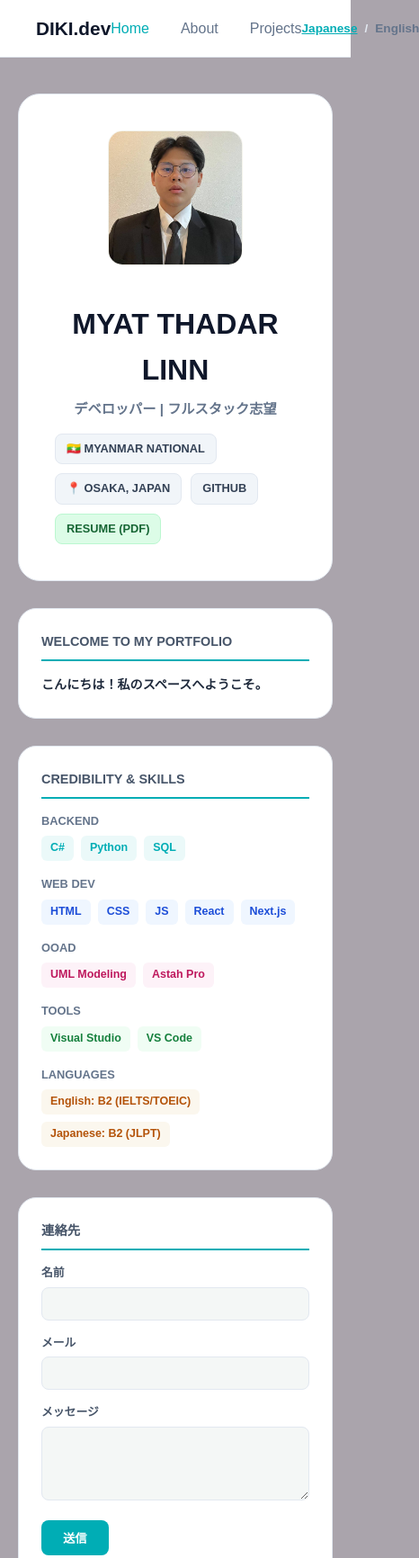
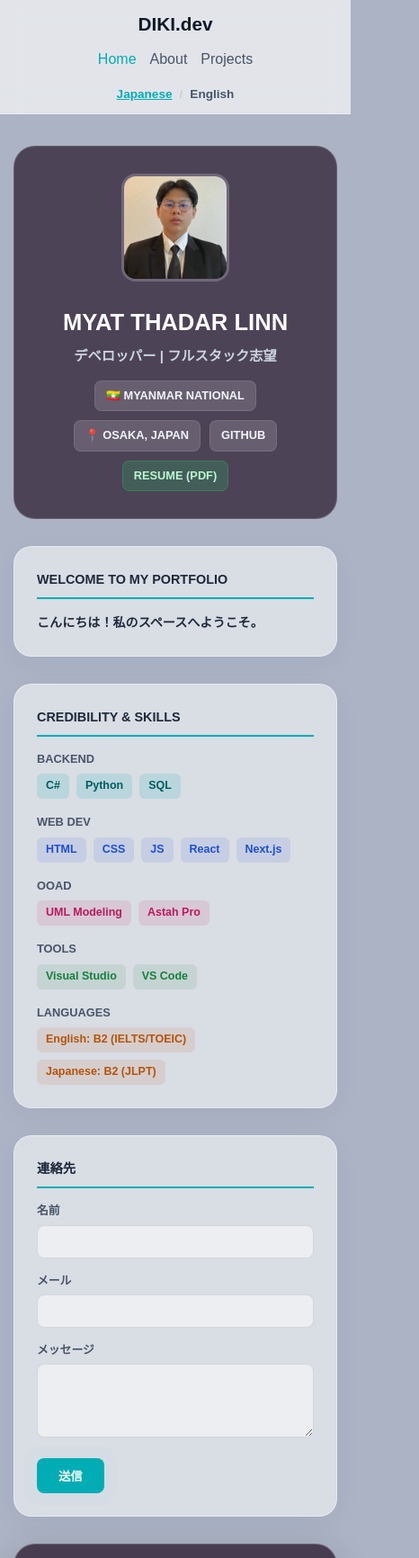
Before and after one commit to ImDiki/My-Portfolio, a plain HTML site: page index.html in a window 390 px wide. Shown: the top 1732 px of the page at 90% size, 466 px wide, since content can reach past the window. Drawn offline with Linux system fonts and the light colour scheme.

Commit message:
updating style for annimation

```diff
--- a/style.css
+++ b/style.css
@@ -1,8 +1,6 @@
 @charset "UTF-8";
 
-/* ==========================================================================
-   1. GLOBAL RESET & BASE STYLES
-   ========================================================================== */
+
 * {
     margin: 0;
     padding: 0;
@@ -11,7 +9,7 @@
 
 body {
     font-family: sans-serif;
-    background-color: #aaa4ac;
+    background-color: #abb3c4;
     color: #1e293b;
     line-height: 1.6;
 }
@@ -38,12 +36,13 @@ img {
     padding: 20px;
 }
 
-/* ==========================================================================
-   2. HEADER & NAVIGATION
-   ========================================================================== */
+
 header {
-    background-color: #ffffff;
-    border-bottom: 1px solid #e2e8f0;
+    /*  White Glassmorphism Effect */
+    background: rgba(255, 255, 255, 0.65);
+    backdrop-filter: blur(12px);
+    -webkit-backdrop-filter: blur(12px);
+    border-bottom: 1px solid rgba(255, 255, 255, 0.4);
     padding: 15px 40px;
     position: sticky;
     top: 0;
@@ -73,14 +72,38 @@ nav ul {
     gap: 35px;
 }
 
+nav ul li {
+    position: relative;
+}
+
 nav ul li a {
-    color: #64748b;
+    color: #475569;
     font-weight: 500;
+    transition: color 0.3s ease; /* Smooth behavior */
 }
 
 nav ul li a:hover,
 nav ul li a.active {
     color: #00adb5;
+}
+
+
+nav ul li a::after {
+    content: '';
+    position: absolute;
+    width: 100%;
+    transform: scaleX(0);
+    height: 2px;
+    bottom: -4px;
+    left: 0;
+    background-color: #00adb5;
+    transform-origin: bottom right;
+    transition: transform 0.25s ease-out;
+}
+
+nav ul li a:hover::after {
+    transform: scaleX(1);
+    transform-origin: bottom left;
 }
 
 .lang-switch {
@@ -94,11 +117,11 @@ nav ul li a.active {
 }
 
 .lang-btn {
-    color: #64748b;
+    color: #475569;
 }
 
 .lang-divider {
-    color: #e2e8f0;
+    color: rgba(0, 0, 0, 0.1);
 }
 
 .active-lang {
@@ -106,12 +129,13 @@ nav ul li a.active {
     text-decoration: underline;
 }
 
-/* ==========================================================================
-   3. HERO PROFILE BANNER
-   ========================================================================== */
+
 .hero-intro {
-    background-color: #ffffff;
-    border: 1px solid #e2e8f0;
+
+    background: rgba(61, 47, 68, 0.85);
+    backdrop-filter: blur(16px);
+    -webkit-backdrop-filter: blur(16px);
+    border: 1px solid rgba(255, 255, 255, 0.15);
     border-radius: 24px;
     padding: 40px;
     display: flex;
@@ -119,6 +143,10 @@ nav ul li a.active {
     gap: 40px;
     margin-top: 20px;
     margin-bottom: 30px;
+    color: #ffffff;
+
+
+    animation: fadeInUp 1s ease-out forwards;
 }
 
 .avatar-box {
@@ -130,14 +158,12 @@ nav ul li a.active {
     height: 150px;
     border-radius: 16px;
     object-fit: cover;
-    border: 1px solid #f3f3eb;
+    border: 3px solid rgba(255, 255, 255, 0.2);
 }
-
-
 
 .hero-info h1 {
     font-size: 2rem;
-    color: #0f172a;
+    color: #ffffff;
 }
 
 .hero-info .nick {
@@ -145,7 +171,7 @@ nav ul li a.active {
 }
 
 .sub-title {
-    color: #64748b;
+    color: #cbd5e1;
     font-size: 0.95rem;
     font-weight: bold;
     margin: 5px 0 15px 0;
@@ -158,29 +184,30 @@ nav ul li a.active {
 }
 
 .badge {
-    background-color: #f1f5f9;
-    border: 1px solid #e2e8f0;
+    background-color: rgba(255, 255, 255, 0.15);
+    border: 1px solid rgba(255, 255, 255, 0.1);
     padding: 6px 12px;
     border-radius: 8px;
     font-size: 0.8rem;
     font-weight: bold;
-    color: #334155;
+    color: #f1f5f9;
+    transition: all 0.3s ease;
 }
 
 .badge-lnk:hover {
     border-color: #00adb5;
     color: #00adb5;
+    background-color: rgba(255, 255, 255, 0.25);
+    transform: translateY(-2px); /* Hover လုပ်ရင် အနည်းငယ် ကြွတက်စေခြင်း */
 }
 
 .badge-grn {
-    background-color: #dcfce7;
-    color: #166534;
-    border-color: #bbf7d0;
+    background-color: rgba(34, 197, 94, 0.2);
+    color: #bbf7d0;
+    border-color: rgba(34, 197, 94, 0.3);
 }
 
-/* ==========================================================================
-   4. TWO-COLUMN SPLIT LAYOUT
-   ========================================================================== */
+
 .split-layout {
     display: flex;
     gap: 30px;
@@ -188,6 +215,7 @@ nav ul li a.active {
 }
 
 .side-area {
+    width: 100%;
     flex: 1;
     display: flex;
     flex-direction: column;
@@ -197,6 +225,7 @@ nav ul li a.active {
 }
 
 .main-area {
+    width: 100%;
     flex: 2.2;
     display: flex;
     flex-direction: column;
@@ -204,15 +233,19 @@ nav ul li a.active {
 }
 
 .sd-card {
-    background-color: #ffffff;
-    border: 1px solid #e2e8f0;
+    /* 🌟 White-Opaque Glassmorphism */
+    background: rgba(255, 255, 255, 0.55);
+    backdrop-filter: blur(12px);
+    -webkit-backdrop-filter: blur(12px);
+    border: 1px solid rgba(255, 255, 255, 0.4);
     border-radius: 20px;
     padding: 25px;
+    box-shadow: 0 8px 32px 0 rgba(31, 38, 135, 0.04);
 }
 
 .sd-card h3 {
     font-size: 0.9rem;
-    color: #475569;
+    color: #1e293b;
     margin-bottom: 15px;
     border-bottom: 2px solid #00adb5;
     padding-bottom: 8px;
@@ -225,9 +258,7 @@ nav ul li a.active {
     font-weight: bold;
 }
 
-/* ==========================================================================
-   5. SIDEBAR CREDIBILITY & TECH PILLS
-   ========================================================================== */
+
 .skills-wrapper {
     display: flex;
     flex-direction: column;
@@ -243,7 +274,7 @@ nav ul li a.active {
 .skill-cate-title {
     font-size: 0.8rem;
     font-weight: bold;
-    color: #64748b;
+    color: #475569;
     text-transform: uppercase;
 }
 
@@ -261,38 +292,44 @@ nav ul li a.active {
 }
 
 .backend-pill {
-    background-color: rgba(0, 173, 181, 0.08);
-    color: #00adb5;
+    background-color: rgba(0, 173, 181, 0.15);
+    color: #005b60;
 }
 
 .web-pill {
-    background-color: #eff6ff;
+    background-color: rgba(29, 78, 216, 0.1);
     color: #1d4ed8;
 }
 
 .ooad-pill {
-    background-color: #fdf2f8;
+    background-color: rgba(190, 24, 93, 0.1);
     color: #be185d;
 }
 
 .tool-pill {
-    background-color: #f0fdf4;
+    background-color: rgba(21, 128, 61, 0.1);
     color: #15803d;
 }
 
 .lang-pill {
-    background-color: #fbf7ee;
+    background-color: rgba(180, 83, 9, 0.1);
     color: #b45309;
 }
 
-/* ==========================================================================
-   6. ABOUT ME & MBTI CARD
-   ========================================================================== */
+
 .ab-card {
-    background-color: #3d2f44;
+
+    background: rgba(61, 47, 68, 0.9);
+    backdrop-filter: blur(20px);
+    -webkit-backdrop-filter: blur(20px);
+    border: 1px solid rgba(255, 255, 255, 0.2);
     border-radius: 24px;
     padding: 40px;
     color: #ffffff;
+    box-shadow: 0 10px 40px rgba(0, 0, 0, 0.15);
+
+
+    animation: fadeInUp 1.2s ease-out forwards;
 }
 
 .ab-card h2 {
@@ -321,7 +358,7 @@ nav ul li a.active {
     height: 160px;
     border-radius: 16px;
     object-fit: cover;
-    border: 4px solid rgba(255, 255, 255, 0.2);
+    border: 4px solid rgba(255, 255, 255, 0.25);
 }
 
 .bio-txt-single {
@@ -332,9 +369,10 @@ nav ul li a.active {
 
 .mbti-box {
     margin-top: 30px;
-    background-color: rgba(255, 255, 255, 0.06);
+    background-color: rgba(255, 255, 255, 0.08);
     border-radius: 16px;
     padding: 25px;
+    border: 1px solid rgba(255, 255, 255, 0.05);
 }
 
 .mbti-box h3 {
@@ -359,9 +397,7 @@ nav ul li a.active {
     font-size: 0.9rem;
 }
 
-/* ==========================================================================
-   7. EDUCATION TIMELINE
-   ========================================================================== */
+
 .edu-timeline-container {
     display: flex;
     flex-direction: column;
@@ -391,7 +427,7 @@ nav ul li a.active {
     font-size: 0.8rem;
     font-weight: bold;
     color: #00adb5;
-    background-color: rgba(0, 173, 181, 0.08);
+    background-color: rgba(0, 173, 181, 0.1);
     padding: 3px 10px;
     border-radius: 6px;
     display: inline-block;
@@ -410,12 +446,13 @@ nav ul li a.active {
     margin-top: 2px;
 }
 
-/* ==========================================================================
-   8. UNIFIED 2-COLUMN GRID (ガクチカ & GITHUB REPOS)
-   ========================================================================== */
+
 .cnt-card {
-    background-color: #ffffff;
-    border: 1px solid #e2e8f0;
+    /* 🌟 Container Glass */
+    background: rgba(255, 255, 255, 0.55);
+    backdrop-filter: blur(12px);
+    -webkit-backdrop-filter: blur(12px);
+    border: 1px solid rgba(255, 255, 255, 0.4);
     border-radius: 24px;
     padding: 35px;
 }
@@ -429,7 +466,7 @@ nav ul li a.active {
 
 .exp-intro {
     font-size: 0.92rem;
-    color: #64748b;
+    color: #475569;
     margin-bottom: 25px;
 }
 
@@ -442,12 +479,20 @@ nav ul li a.active {
 /* 🎴 ガクチカ Layout */
 .standard-item-card {
     flex: 1 1 calc(50% - 10px);
-    background-color: #f8fafc;
-    border: 1px solid #e2e8f0;
+    /* 🌟 Inner Card Glass */
+    background: rgba(255, 255, 255, 0.4);
+    border: 1px solid rgba(255, 255, 255, 0.5);
     border-radius: 16px;
     overflow: hidden;
     display: flex;
     flex-direction: column-reverse;
+    transition: all 0.3s ease;
+}
+
+.standard-item-card:hover {
+    transform: translateY(-4px); /* Hover လုပ်ရင် ကတ်ပြားအိခနဲ ကြွတက်စေခြင်း */
+    border-color: #00adb5;
+    box-shadow: 0 12px 24px rgba(0, 0, 0, 0.08);
 }
 
 .card-media-box {
@@ -464,7 +509,6 @@ nav ul li a.active {
     box-shadow: 0 4px 12px rgba(0, 0, 0, 0.08), 0 1px 3px rgba(0, 0, 0, 0.05);
     border-radius: 10px;
 }
-
 
 .card-detail-box {
     padding: 20px;
@@ -508,23 +552,33 @@ nav ul li a.active {
     font-size: 0.78rem;
     font-weight: bold;
     color: #0969da;
-    background-color: #ffffff;
-    border: 1px solid #d0d7de;
+    background-color: rgba(255, 255, 255, 0.7);
+    border: 1px solid rgba(0, 0, 0, 0.1);
     padding: 4px 10px;
     border-radius: 6px;
+    transition: all 0.2s ease;
+}
+
+.action-card-btn:hover {
+    background-color: #0969da;
+    color: #ffffff;
 }
 
 /* 💻 GitHub Repositories Layout */
 .git-card-link {
     flex: 1 1 calc(50% - 10px);
-    background-color: #f8fafc;
-    border: 1px solid #e2e8f0;
+    background: rgba(255, 255, 255, 0.4);
+    border: 1px solid rgba(255, 255, 255, 0.5);
     border-radius: 14px;
     color: inherit;
+    transition: all 0.3s ease;
 }
 
 .git-card-link:hover {
     border-color: #00adb5;
+    background: rgba(255, 255, 255, 0.6);
+    transform: translateY(-4px);
+    box-shadow: 0 12px 24px rgba(0, 0, 0, 0.08);
 }
 
 .git-card-content {
@@ -540,12 +594,10 @@ nav ul li a.active {
 
 .git-card-content p {
     font-size: 0.82rem;
-    color: #57606a;
+    color: #475569;
 }
 
-/* ==========================================================================
-   9. CONTACT FORM & FOOTER
-   ========================================================================== */
+
 .cnt-form dt {
     font-size: 0.8rem;
     font-weight: bold;
@@ -561,9 +613,9 @@ nav ul li a.active {
 .cnt-form textarea {
     width: 100%;
     padding: 10px;
-    border: 1px solid #e2e8f0;
+    border: 1px solid rgba(0, 0, 0, 0.1);
     border-radius: 8px;
-    background-color: #f4f7f6;
+    background-color: rgba(255, 255, 255, 0.5);
 }
 
 .cnt-form input:focus,
@@ -581,21 +633,26 @@ nav ul li a.active {
     font-weight: bold;
     border-radius: 8px;
     cursor: pointer;
+    box-shadow: 0 4px 12px rgba(0, 173, 181, 0.25);
+
+
+    animation: softPulse 2s infinite;
 }
 
 footer {
+    /*  Footer Glassmorphism */
+    background: rgba(255, 255, 255, 0.6);
+    backdrop-filter: blur(12px);
+    -webkit-backdrop-filter: blur(12px);
+    border-top: 1px solid rgba(255, 255, 255, 0.4);
     text-align: center;
     padding: 40px 0;
-    color: #64748b;
+    color: #475569;
     font-size: 0.85rem;
-    border-top: 1px solid #e2e8f0;
     margin-top: 40px;
-    background-color: #ffffff;
 }
 
-/* ==========================================================================
-   10. MOBILE RESPONSIVE ENGINE
-   ========================================================================== */
+
 @media (max-width: 900px) {
     .split-layout {
         flex-direction: column;
@@ -616,3 +673,138 @@ footer {
         flex: 1 1 100%;
     }
 }
+
+
+@keyframes fadeInUp {
+    from {
+        opacity: 0;
+        transform: translateY(30px);
+    }
+    to {
+        opacity: 1;
+        transform: translateY(0);
+    }
+}
+
+
+@keyframes softPulse {
+    0% {
+        box-shadow: 0 0 0 0 rgba(0, 173, 181, 0.4);
+    }
+    70% {
+        box-shadow: 0 0 0 15px rgba(0, 173, 181, 0);
+    }
+    100% {
+        box-shadow: 0 0 0 0 rgba(0, 173, 181, 0);
+    }
+}
+
+
+@media (max-width: 992px) {
+    .main-wrapper {
+        padding: 15px;
+    }
+
+    header {
+        padding: 15px 20px;
+    }
+
+    nav ul {
+        gap: 20px;
+    }
+
+    .hero-intro {
+        padding: 30px;
+        gap: 25px;
+    }
+}
+
+
+@media (max-width: 768px) {
+
+    .split-layout {
+        flex-direction: column;
+    }
+
+    .side-area {
+        width: 100%;
+        position: static;
+    }
+
+    .main-area {
+        width: 100%;
+    }
+
+
+    .hero-intro {
+        flex-direction: column;
+        text-align: center;
+        padding: 30px 20px;
+    }
+
+    .badge-row {
+        justify-content: center;
+    }
+    .split-box {
+        flex-direction: column;
+        text-align: center;
+        gap: 20px;
+    }
+
+    .img-side {
+        max-width: 140px;
+        margin: 0 auto;
+    }
+
+
+    .unified-two-column-grid {
+        flex-direction: column;
+    }
+
+    .standard-item-card,
+    .git-card-link {
+        flex: 1 1 100%;
+        width: 100%;
+    }
+}
+
+
+@media (max-width: 480px) {
+    header {
+        padding: 10px 15px;
+    }
+
+    .nav-container {
+        flex-direction: column;
+        gap: 10px;
+    }
+
+    .mid-nav {
+        width: 100%;
+    }
+
+    nav ul {
+        width: 100%;
+        justify-content: center;
+        gap: 15px;
+    }
+
+    .lang-switch {
+        width: 100%;
+        justify-content: center;
+        margin-top: 5px;
+    }
+
+    .hero-info h1 {
+        font-size: 1.6rem;
+    }
+
+    .avatar-box img {
+        width: 120px;
+        height: 120px;
+    }
+
+    .ab-card, .cnt-card {
+        padding: 20px;
+    }
+}
```
